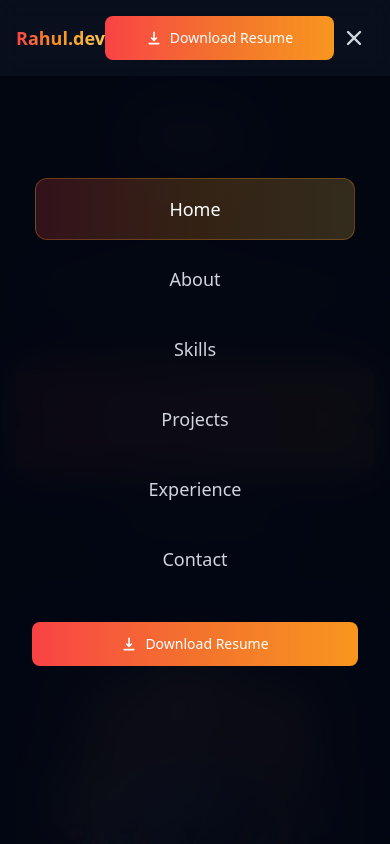
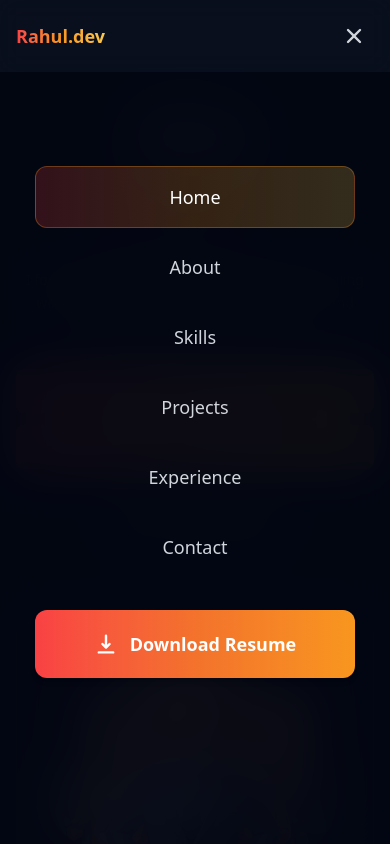
Before and after one commit to rahul-08-10/Portfolio, a Next.js app: page / in a window 390 px wide. Both pictures are taken after a click on the button "Toggle menu". Shown: the top 844 px of the page. Built offline with nearby package versions, Linux system fonts and the light colour scheme.

Commit message:
Update Header component to replace PM role download link with Resume.docx, enhance button styles, and improve accessibility with updated icon sizes and text structure.

```diff
--- a/src/components/Header.jsx
+++ b/src/components/Header.jsx
@@ -86,12 +86,12 @@ export default function Header() {
           </ul>
 
           <a
-            href="/PM role.docx"
-            download="PM role.docx"
-            className="inline-flex items-center gap-2 w-full sm:w-auto justify-center px-6 sm:px-8 py-3 sm:py-3.5 rounded-lg bg-gradient-to-r from-[#F94144] via-[#F3722C] to-[#F8961E] text-white font-medium hover:shadow-lg hover:shadow-[#F8961E]/50 transition-all duration-300 hover:scale-105 active:scale-95 text-sm sm:text-base"
+            href="/Resume.docx"
+            download="Resume.docx"
+            className="hidden md:inline-flex items-center gap-2 justify-center px-6 py-3.5 rounded-lg bg-gradient-to-r from-[#F94144] via-[#F3722C] to-[#F8961E] text-white font-medium hover:shadow-lg hover:shadow-[#F8961E]/50 transition-all duration-300 hover:scale-105 active:scale-95 text-base focus:ring-2 focus:ring-[#F8961E] focus:outline-none"
           >
-            <HiDownload className="w-4 h-4" />
-            Download Resume
+            <HiDownload className="w-5 h-5" />
+            <span>Download Resume</span>
           </a>
 
           <button
@@ -141,10 +141,11 @@ export default function Header() {
             <a
               href="/Resume.docx"
               download="Resume.docx"
-              className="inline-flex items-center gap-2 w-full sm:w-auto justify-center px-6 sm:px-8 py-3 sm:py-3.5 rounded-lg bg-gradient-to-r from-[#F94144] via-[#F3722C] to-[#F8961E] text-white font-medium hover:shadow-lg hover:shadow-[#F8961E]/50 transition-all duration-300 hover:scale-105 active:scale-95 text-sm sm:text-base"
+              className="inline-flex items-center gap-3 w-full max-w-xs justify-center px-8 py-5 rounded-xl bg-gradient-to-r from-[#F94144] via-[#F3722C] to-[#F8961E] text-white font-semibold text-lg shadow-md hover:shadow-xl hover:shadow-[#F8961E]/50 transition-all duration-300 hover:scale-105 active:scale-95 focus:ring-2 focus:ring-[#F8961E] focus:outline-none"
+              style={{ minHeight: 56 }}
             >
-              <HiDownload className="w-4 h-4" />
-              Download Resume
+              <HiDownload className="w-6 h-6" />
+              <span>Download Resume</span>
             </a>
           </div>
         </div>
```
